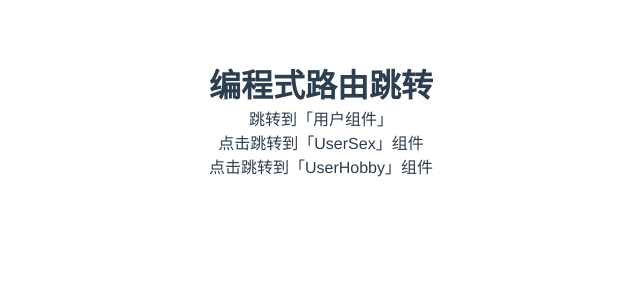
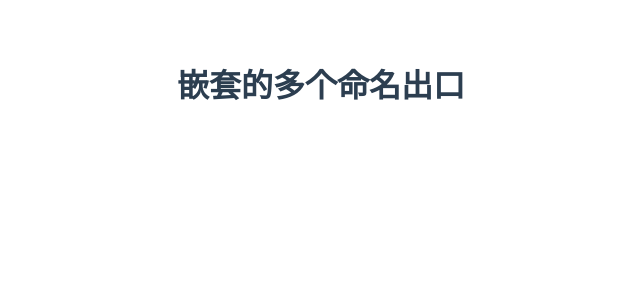
Before and after one commit to BonjourYY/vue-router, a Vue app: page /#/user in a window 1280 px wide. Shown: the top 300 px of the page, without its empty margins (319-959 px from the left). Built offline with nearby package versions, Linux system fonts and the light colour scheme.

Commit message:
feature：完成“嵌套命名多个出口”章节

```diff
--- a/src/App.vue
+++ b/src/App.vue
@@ -1,6 +1,7 @@
 <template>
   <div id="app">
-    <router-view></router-view>
+    <h1>嵌套的多个命名出口</h1>
+    <router-view name="default"></router-view>
   </div>
 </template>
 
--- a/src/components/TheUser.vue
+++ b/src/components/TheUser.vue
@@ -1,10 +1,7 @@
 <template>
   <div class="user">
-    <h1>编程式路由跳转</h1>
-    <p @click="$router.push({name:'theuser'})">跳转到「用户组件」</p>
-    <p @click="$router.push({name:'usersex'})">点击跳转到「UserSex」组件</p>
-    <p @click="$router.push({name:'userhobby'})">点击跳转到「UserHobby」组件</p>
     <router-view></router-view>
+    <router-view name="hobby"></router-view>
   </div>
 </template>
 
--- a/src/route/routes.js
+++ b/src/route/routes.js
@@ -4,7 +4,7 @@ import TheUser from "@/components/TheUser.vue"
 import UserSex from "@/components/UserSex.vue"
 import UserHobby from "@/components/UserHobby.vue"
 const routes = [
-  { path: "/", component: () => { require("@/App.vue") } },
+  { path: "/", components: () => { require("@/App.vue") } },
   {
     path: "/user",
     name: "theuser",
@@ -18,15 +18,19 @@ const routes = [
       {
         path: "sex",
         name: "usersex",
-        component: UserSex
+        components: {
+          "default": UserSex,
+          "hobby": UserHobby
+        }
       },
       {
         path: "hobby",
         name: "userhobby",
-        component: UserHobby
+        component: UserSex
       }
     ]
   },
+  // 兜底路由
   { path: "*", component: NotFound }
 ]
 export default routes;
```
